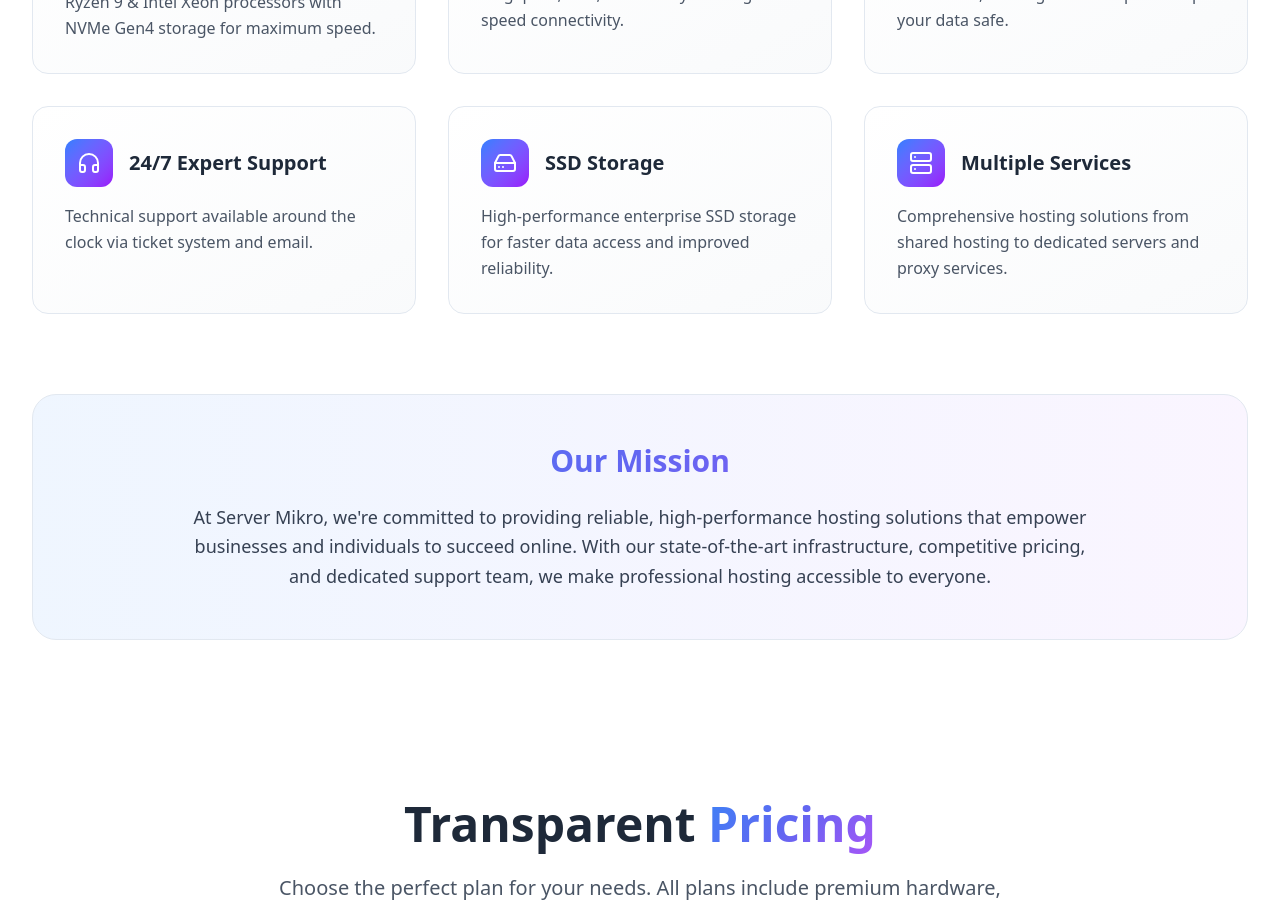
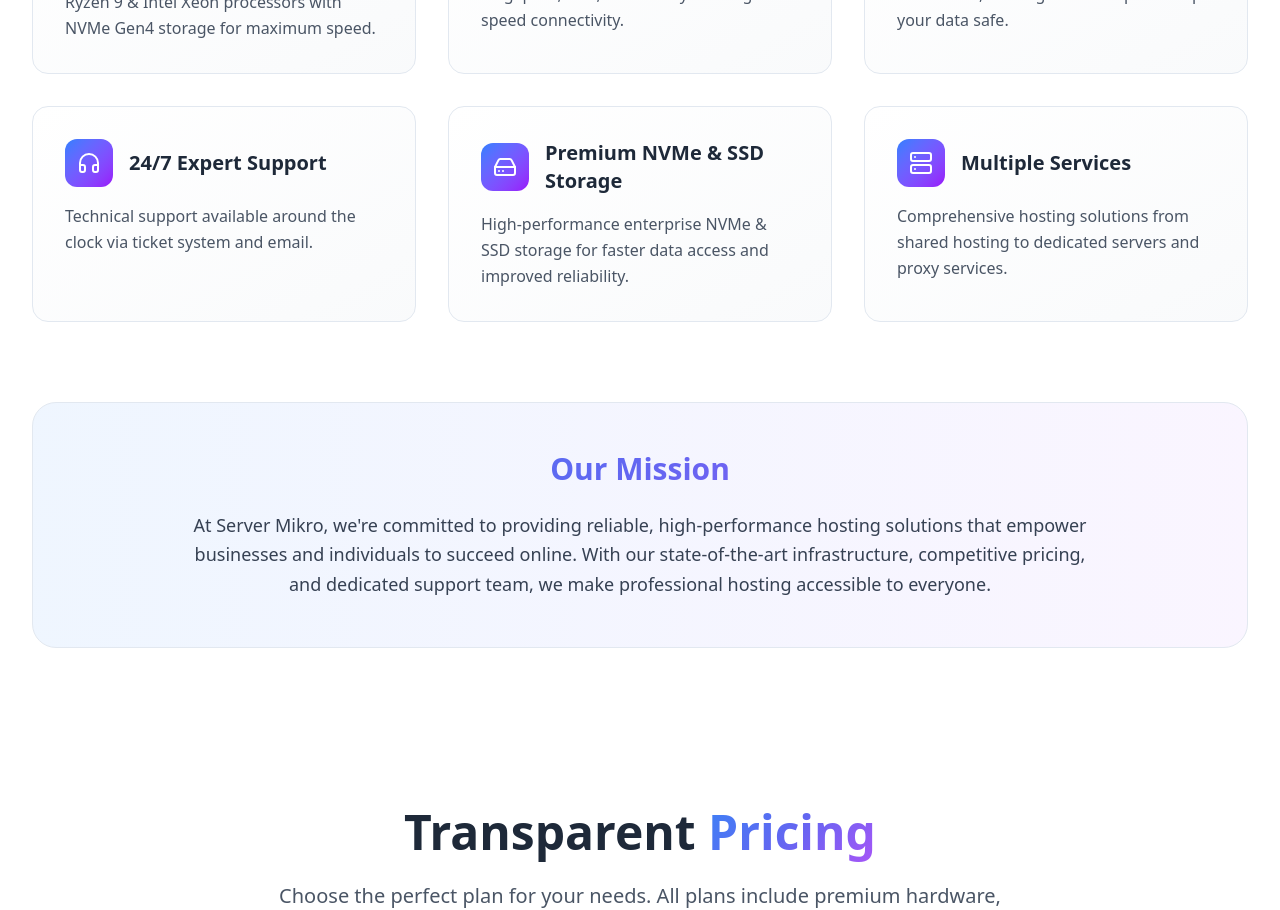
Before and after one commit to 0xricoard/servermikro-nextjs, a Next.js app: page / in a window 1280 px wide. Shown: the part 1480-2390 px from the top of the page. Built offline with nearby package versions, Linux system fonts and the light colour scheme.

Commit message:
Update About.tsx

```diff
--- a/src/components/sections/About.tsx
+++ b/src/components/sections/About.tsx
@@ -32,8 +32,8 @@
     },
     {
       icon: HardDrive,
-      title: 'SSD Storage',
-      description: 'High-performance enterprise SSD storage for faster data access and improved reliability.',
+      title: 'Premium NVMe & SSD Storage',
+      description: 'High-performance enterprise NVMe & SSD storage for faster data access and improved reliability.',
     },
     {
       icon: Server,
```
